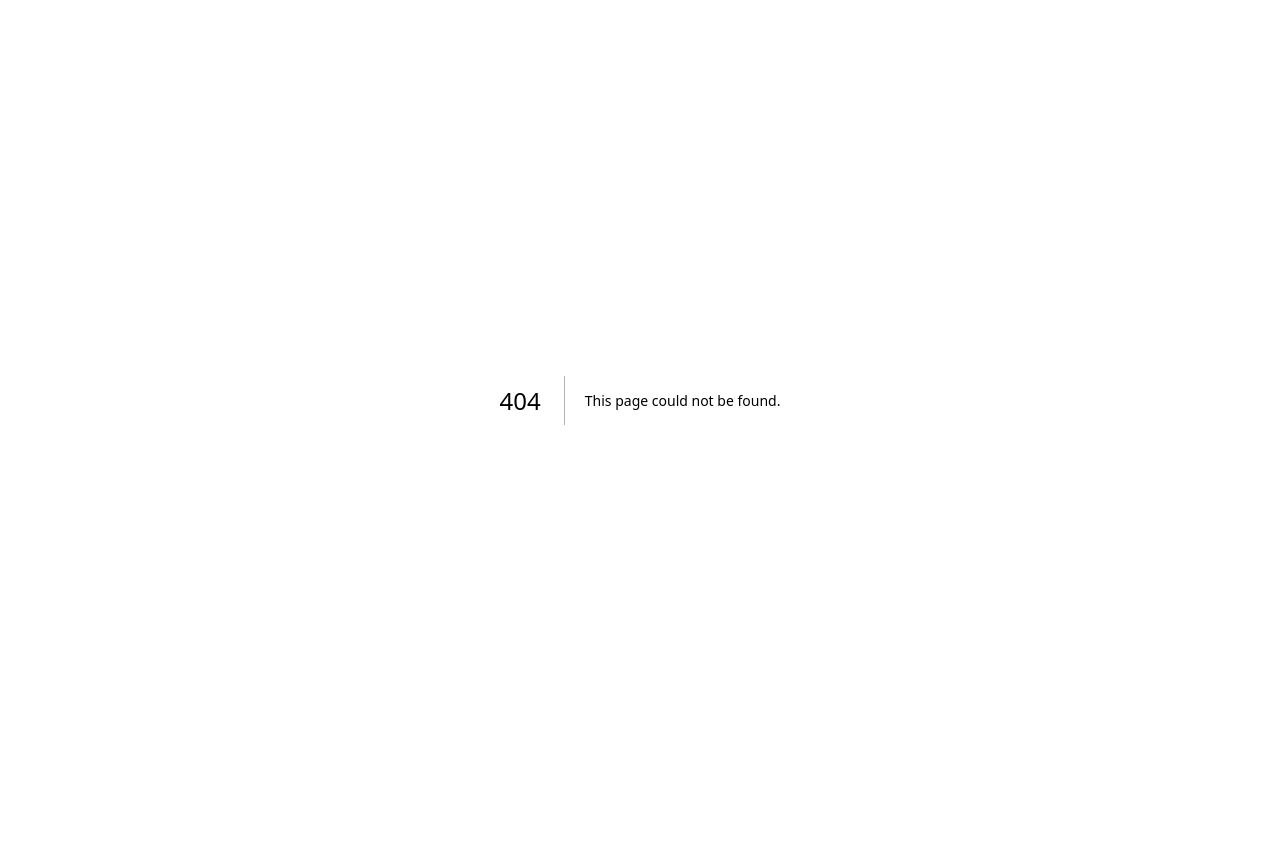
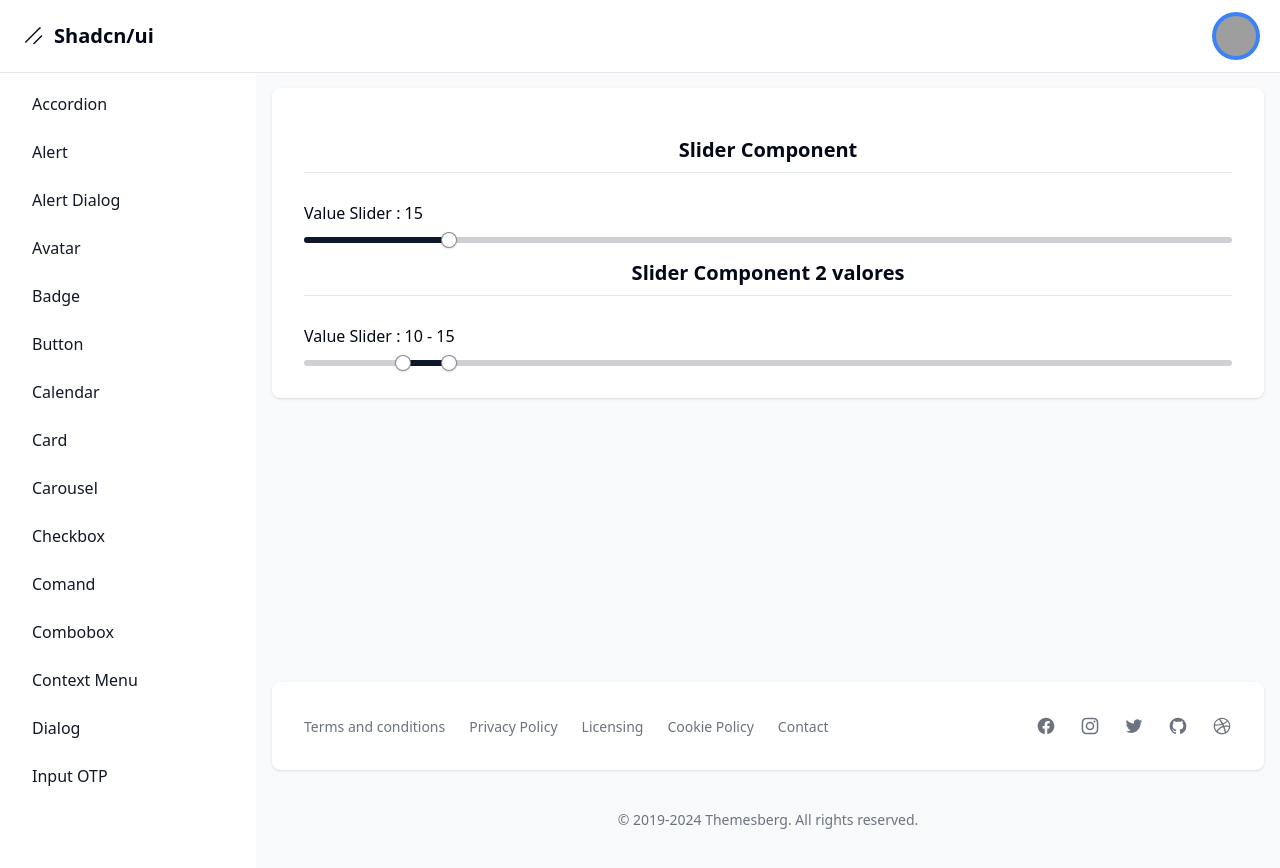
Before and after one commit to PandavionxD/shadcn-ui, a Next.js app: page /dashboard/slider in a window 1280 px wide. Before the commit this address had no page. Before the commit the page ends 800 px from the top, so only its background shows below. Built offline with nearby package versions, Linux system fonts and the light colour scheme; grey boxes are pictures that could not be loaded.

Commit message:
Terminando Slider Component

```diff
--- a/package.json
+++ b/package.json
@@ -19,6 +19,7 @@
     "@radix-ui/react-menubar": "^1.1.2",
     "@radix-ui/react-popover": "^1.1.2",
     "@radix-ui/react-progress": "^1.1.0",
+    "@radix-ui/react-slider": "^1.2.1",
     "@radix-ui/react-slot": "^1.1.0",
     "class-variance-authority": "^0.7.0",
     "clsx": "^2.1.1",
--- a/src/app/dashboard/layout.tsx
+++ b/src/app/dashboard/layout.tsx
@@ -24,6 +24,7 @@
   { name: "progress", href: "progress" },
   { name: "sheet", href: "sheet" },
   { name: "skeleton", href: "skeleton" },
+  { name: "slider", href: "slider" },
 ].sort((a, b) => a.name.localeCompare(b.name));
 
 export default function DashboardLayout({
--- /dev/null
+++ b/src/app/dashboard/slider/page.tsx
@@ -0,0 +1,35 @@
+"use client";
+
+import { Title } from "@/components/Title";
+import { Slider } from "@/components/ui/slider";
+import { useState } from "react";
+
+export default function SliderPage() {
+  const [valueSlider, setValueSlider] = useState(15);
+  const [valueSlider1, setValueSlider1] = useState([10, 15]);
+
+  return (
+    <>
+      <div className="grid grid-cols-1 gap-3">
+        <Title titulo={"Slider Component"} />
+        <p>Value Slider : {valueSlider}</p>
+        <Slider
+          defaultValue={[valueSlider]}
+          onValueChange={(value) => setValueSlider(value[0])}
+          max={100}
+          step={1}
+        />
+      </div>
+      <div className="grid grid-cols-1 gap-3">
+        <Title titulo={"Slider Component 2 valores"} />
+        <p>Value Slider : {valueSlider1.join(" - ")}</p>
+        <Slider
+          defaultValue={valueSlider1}
+          onValueChange={(value) => setValueSlider1(value)}
+          max={100}
+          step={1}
+        />
+      </div>
+    </>
+  );
+}
--- /dev/null
+++ b/src/components/ui/slider.tsx
@@ -0,0 +1,29 @@
+"use client"
+
+import * as React from "react"
+import * as SliderPrimitive from "@radix-ui/react-slider"
+
+import { cn } from "@/lib/utils"
+
+const Slider = React.forwardRef<
+  React.ElementRef<typeof SliderPrimitive.Root>,
+  React.ComponentPropsWithoutRef<typeof SliderPrimitive.Root>
+>(({ className, ...props }, ref) => (
+  <SliderPrimitive.Root
+    ref={ref}
+    className={cn(
+      "relative flex w-full touch-none select-none items-center",
+      className
+    )}
+    {...props}
+  >
+    <SliderPrimitive.Track className="relative h-1.5 w-full grow overflow-hidden rounded-full bg-primary/20">
+      <SliderPrimitive.Range className="absolute h-full bg-primary" />
+    </SliderPrimitive.Track>
+    <SliderPrimitive.Thumb className="block h-4 w-4 rounded-full border border-primary/50 bg-background shadow transition-colors focus-visible:outline-none focus-visible:ring-1 focus-visible:ring-ring disabled:pointer-events-none disabled:opacity-50" />
+    <SliderPrimitive.Thumb className="block h-4 w-4 rounded-full border border-primary/50 bg-background shadow transition-colors focus-visible:outline-none focus-visible:ring-1 focus-visible:ring-ring disabled:pointer-events-none disabled:opacity-50" />
+  </SliderPrimitive.Root>
+))
+Slider.displayName = SliderPrimitive.Root.displayName
+
+export { Slider }
```
Also changed, not shown: 1 other file (tests, documents, lock files or other folders).
